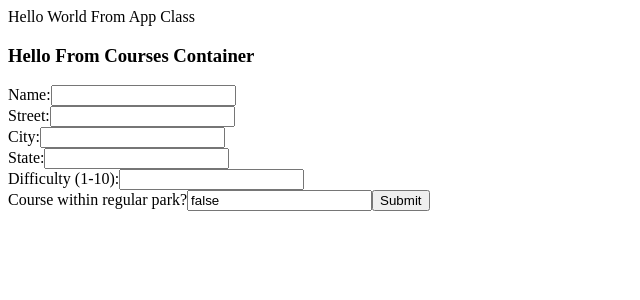
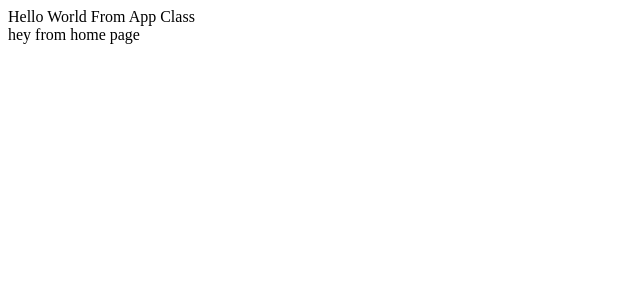
Before and after one commit to lilleydev/before-you-go, a React (Create React App) app: page / in a window 1280 px wide. Shown: the top 300 px of the page, without its empty margins (0-640 px from the left). Built offline with nearby package versions, Linux system fonts and the light colour scheme; no server answers.

Commit message:
mount router

```diff
--- a/src/components/App.js
+++ b/src/components/App.js
@@ -1,11 +1,10 @@
 import React from "react";
-import CoursesContainer from "./CoursesContainer";
-
+import Router from "./Router";
 const App = () => {
   return (
     <div>
       Hello World From App Class
-      <CoursesContainer />
+      <Router />
     </div>
   );
 };
```
